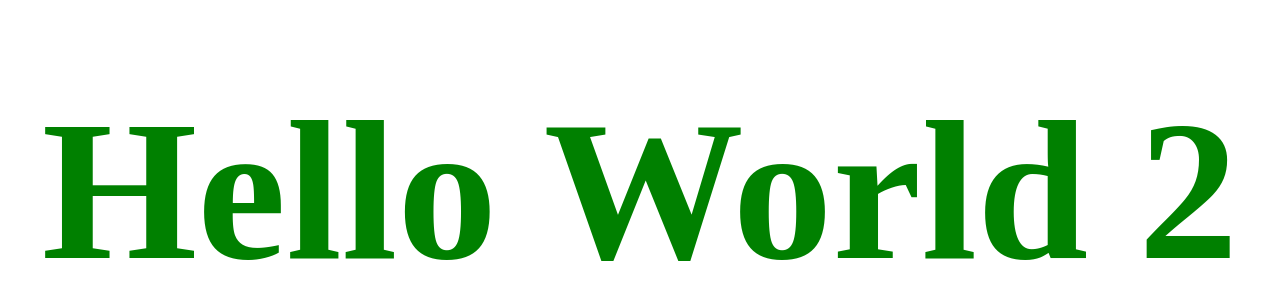
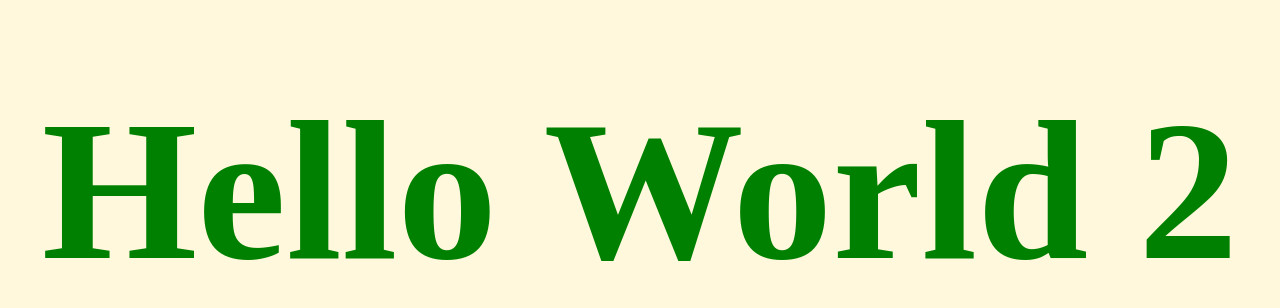
Before and after one commit to cadare/MyFirstNorOff, a plain HTML site: page index.html in a window 1280 px wide. Shown: the part 164-472 px from the top of the page. Drawn offline with Linux system fonts and the light colour scheme.

Commit message:
added color to the body

```diff
--- a/style.css
+++ b/style.css
@@ -4,3 +4,6 @@ h1 {
   text-align: center;
   margin-top: 15rem;
 }
+body {
+  background-color: cornsilk;
+}
```
